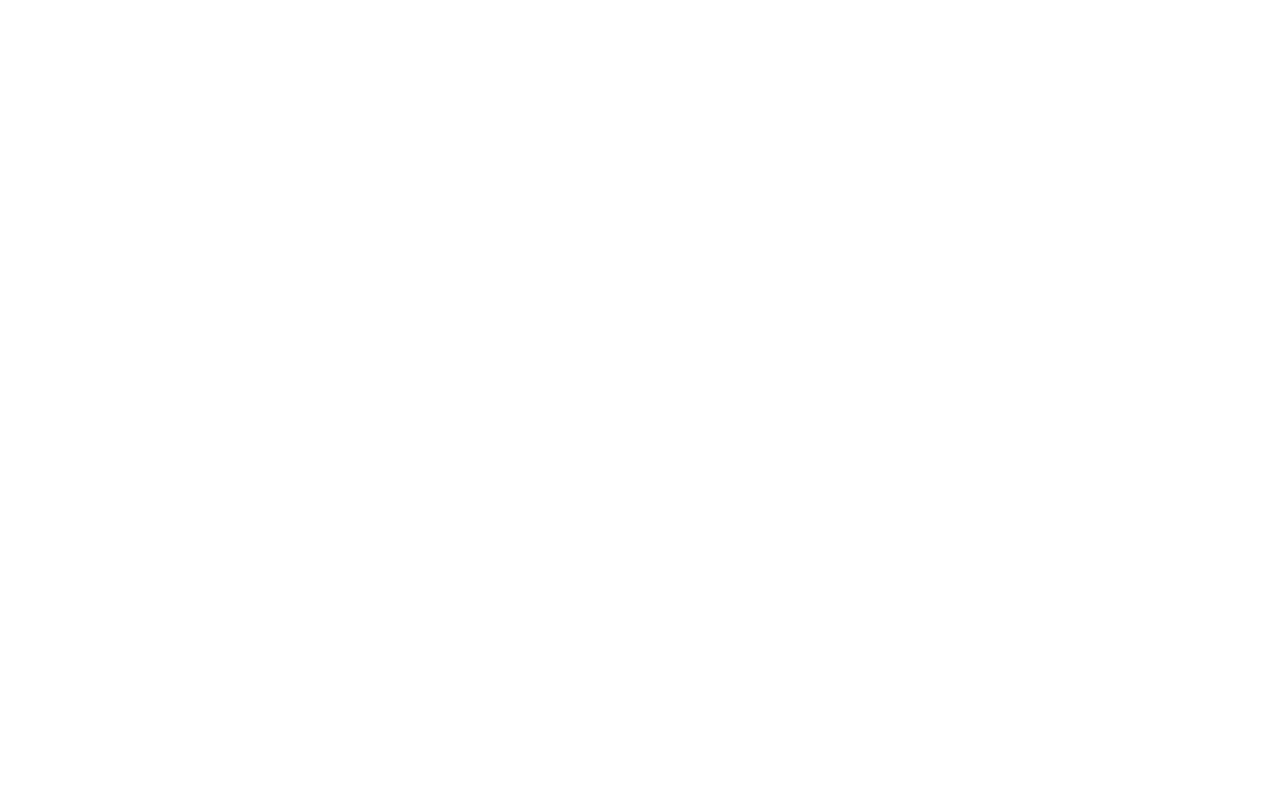
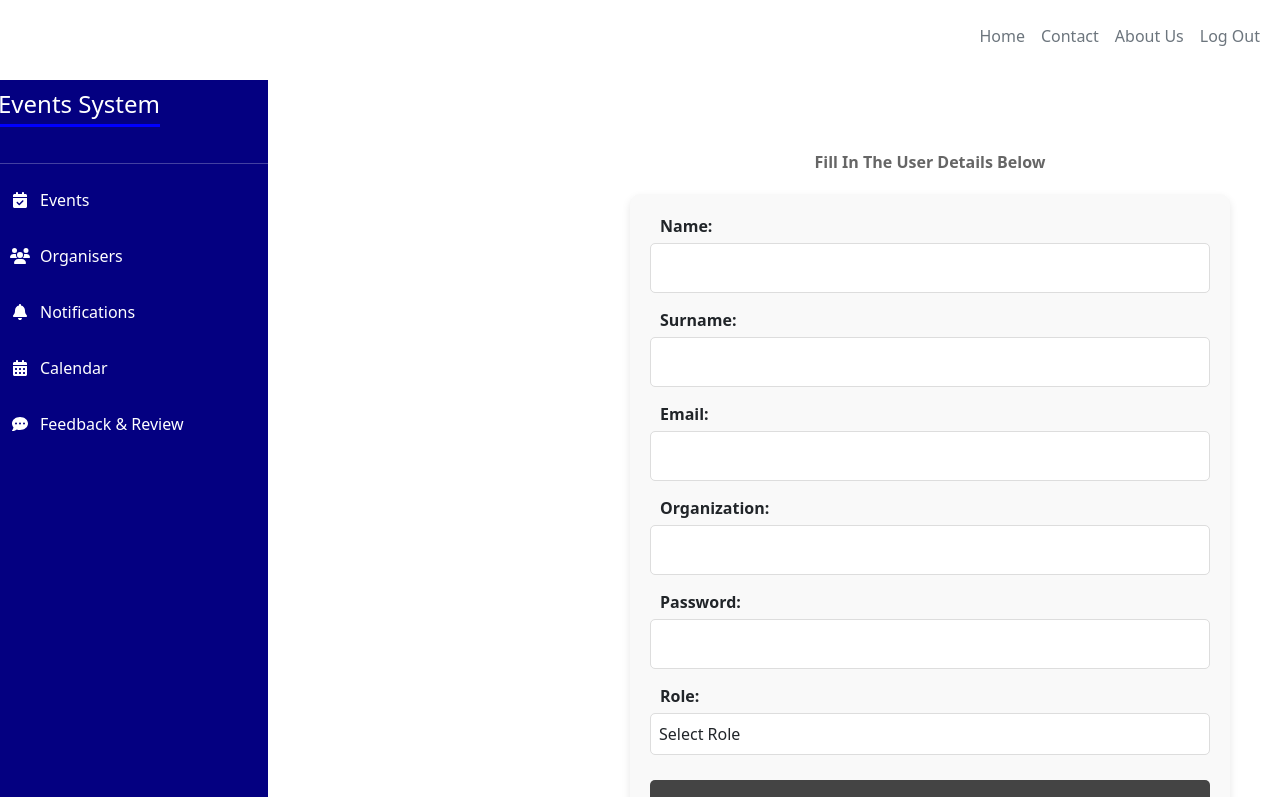
Before and after one commit to ICEP-DEV/TVH.Event.Web, a React (Create React App) app: page /UserDetails in a window 1280 px wide. Before the commit this address had no page. Shown: the top 797 px of the page. Built offline with nearby package versions, Linux system fonts and the light colour scheme.

Commit message:
init commit2

```diff
--- a/src/App.js
+++ b/src/App.js
@@ -7,6 +7,7 @@
 import Notifications from "./screens/Notifications";
 import Feedback from "./screens/Feedback";
 
+import UserDetails from "./screens/UserDetails";
 
 import EventDetails from "./screens/EventDetails";
 
@@ -25,6 +26,7 @@
       <Routes>
         <Route path="/" element={ <LandingPage/> }/>
         <Route path="/login" element={ <Login/>} />
+        <Route path="/UserDetails" element={< UserDetails />} />
         <Route path="/event" element={ <EventPage/> }/>
 
         <Route path="/contact" element={< ContactUs />} />
--- a/src/screens/UserDetails.jsx
+++ b/src/screens/UserDetails.jsx
@@ -24,6 +24,7 @@
     e.preventDefault();
     console.log("User Details:", user);
     // Add further functionality for form submission here
+
   };
 
   return (
@@ -32,12 +33,11 @@
       <div className="user-details-page row no-gutters">
         <SideBar />
         <div className="col-md-9 main-content">
-          <h2 className="form-title">
+        {/*<h2 className="form-title">
             Users Details
-            <div className="underline" style={{ marginLeft: "40%" }}></div>
-          </h2>
+            <div className="underline" style={{ marginLeft: "100%" }}></div>
+          </h2>*/}
           <p className="form-subtitle">Fill In The User Details Below</p>
-
           <form className="user-details-form" onSubmit={handleSubmit}>
             <div className="form-group">
               <label>Name:</label>
--- a/src/style/Login.css
+++ b/src/style/Login.css
@@ -33,5 +33,6 @@
   }
 
   a.text-muted:hover {
-    text-decoration: underline;
+
+      background-color: #0056b3;
   }
--- a/src/style/UserDetails.css
+++ b/src/style/UserDetails.css
@@ -1,8 +1,8 @@
 /* UserDetails.css */
 
-.user-details-page {
-  display: flex;
-  height: 100vh;
+
+.user-details-form{
+  display: center;
 }
 
 .main-content {
@@ -17,10 +17,10 @@
 }
 
 .underline {
-  width: 40px;
+  width: 10px;
   height: 2px;
   background-color: #333;
-  margin: 10px auto;
+  margin: 40px auto;
 }
 
 .form-subtitle {
```
